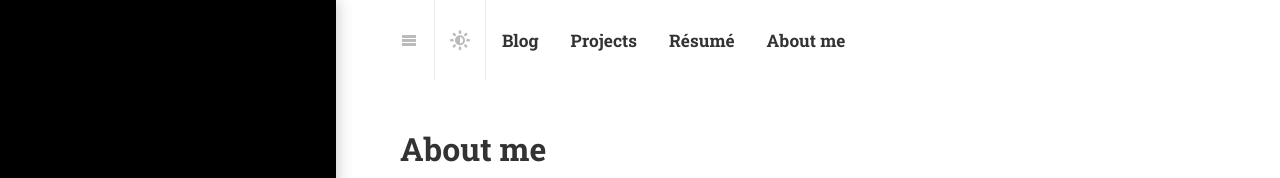
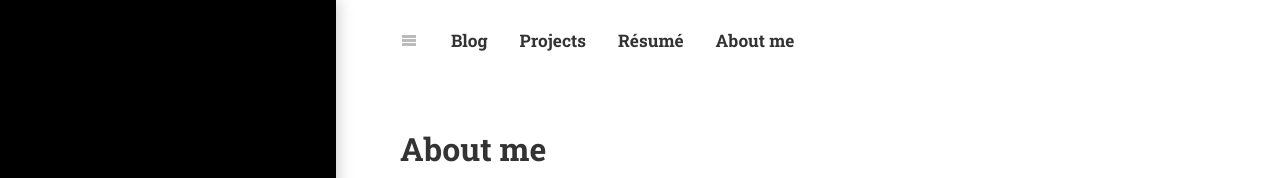
Before and after one commit to carlos-lopez-garces/carlos-lopez-garces.github.io, a Jekyll site: the page built from index.md, in a window 1280 px wide. Shown: the top 178 px of the page. Built offline with Jekyll 4.4.1, drawn with Linux system fonts in a browser that asks for light colours; cached includes are drawn as plain includes; nearby versions of some CDN libraries; some web fonts are replaced; library files that are not in the unit come from our copies; grey boxes are pictures that could not be loaded.

Commit message:
Remove dark mode button

```diff
--- a/_config.yml
+++ b/_config.yml
@@ -275,7 +275,7 @@ hydejack:
     dynamic:           false
 
     # Set to `true` to allow visitors to switch between light and dark mode.
-    icon:              true
+    icon:              false
 
   # ⚡️ DANGER ZONE ⚡️
   # ----------------
```
